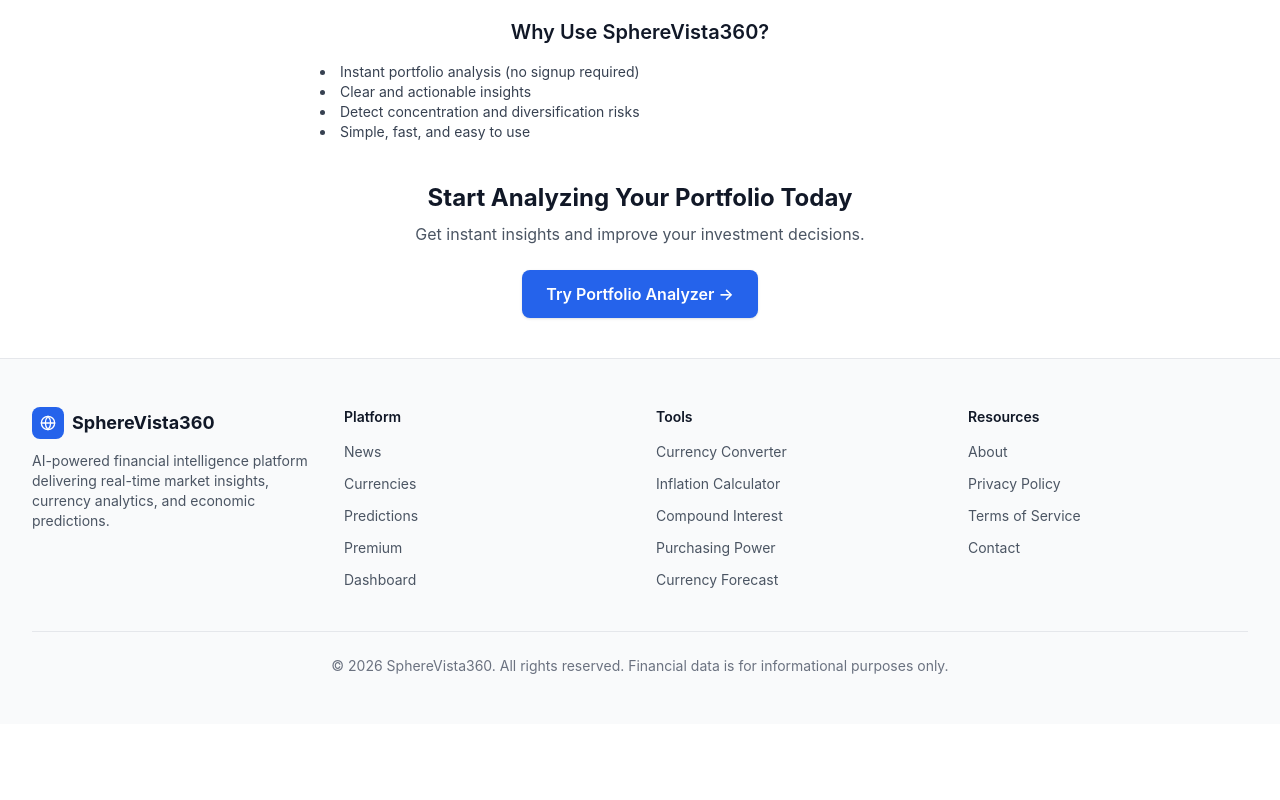
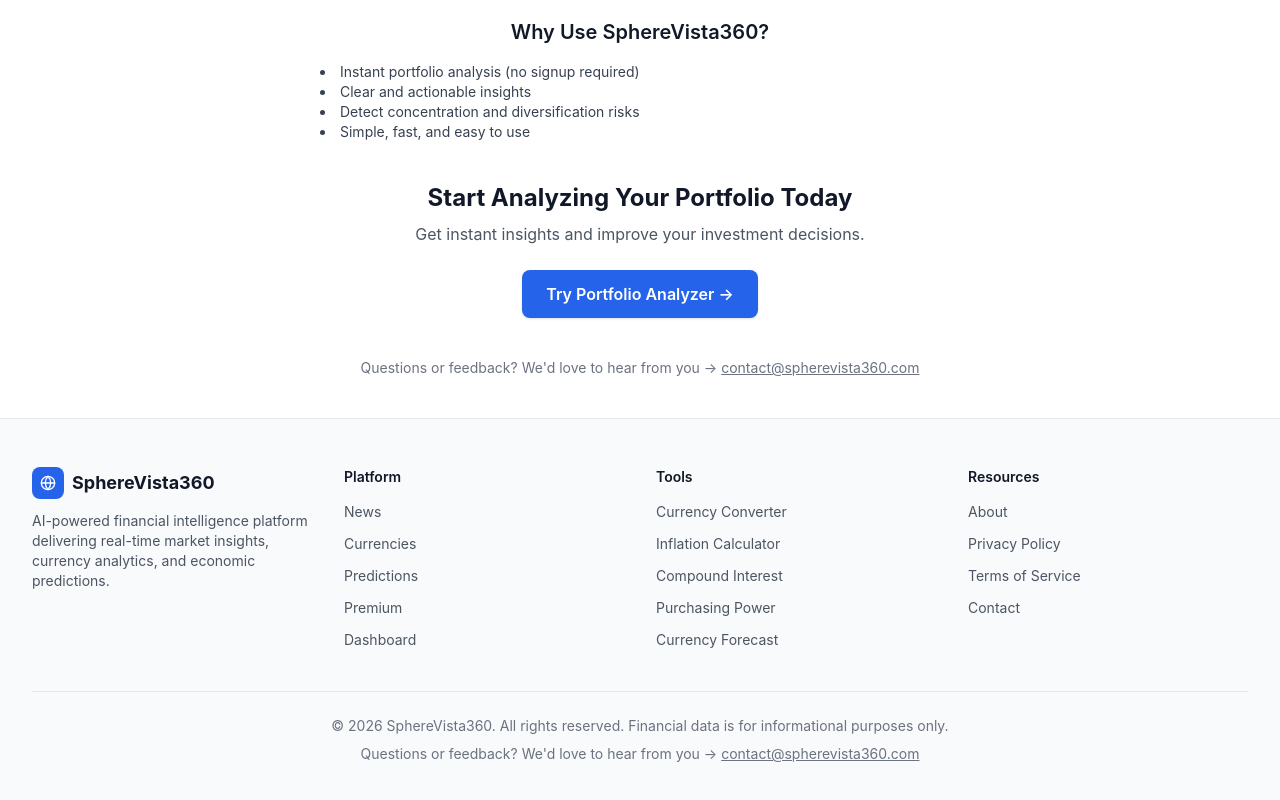
Before and after one commit to kdaiops06/spherevista360-ai, a Next.js app: page /use-cases in a window 1280 px wide. Shown: the part 1111-1911 px from the top of the page. Before the commit the page ends 1835 px from the top, so only its background shows below. Built offline with nearby package versions, Linux system fonts and the light colour scheme; no server answers.

Commit message:
feat: add contact email to footer and use cases page for trust and feedback

```diff
--- a/app/use-cases/page.tsx
+++ b/app/use-cases/page.tsx
@@ -90,7 +90,14 @@ export default function UseCasesPage() {
             <a className="inline-block bg-blue-600 text-white font-semibold px-6 py-3 rounded-lg shadow hover:bg-blue-700 transition">Try Portfolio Analyzer →</a>
           </Link>
         </section>
-      </main>
+      {/* CONTACT EMAIL */}
+      <div className="text-center text-sm text-gray-500 mt-10">
+        Questions or feedback? We'd love to hear from you →
+        <a href="mailto:contact@spherevista360.com" className="underline ml-1">
+          contact@spherevista360.com
+        </a>
+      </div>
+    </main>
     </>
   );
 }
--- a/components/layout/Footer.tsx
+++ b/components/layout/Footer.tsx
@@ -72,6 +72,12 @@ export function Footer() {
             &copy; {new Date().getFullYear()} SphereVista360. All rights
             reserved. Financial data is for informational purposes only.
           </p>
+          <div className="text-center text-sm text-gray-500 mt-2">
+            Questions or feedback? We'd love to hear from you →
+            <a href="mailto:contact@spherevista360.com" className="underline ml-1">
+              contact@spherevista360.com
+            </a>
+          </div>
         </div>
       </div>
     </footer>
```
